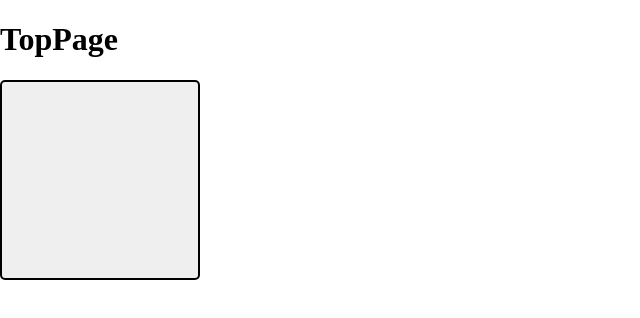
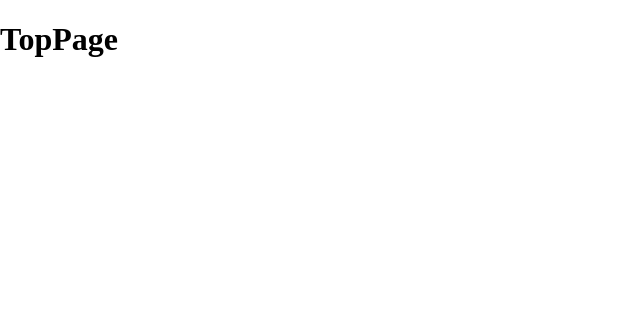
Before and after one commit to watagit/web-programming, a React (Create React App) app: page / in a window 1280 px wide. Shown: the top 318 px of the page, without its empty margins (0-640 px from the left). Built offline with nearby package versions, Linux system fonts and the light colour scheme.

Commit message:
:sparkles: Buttonを作成

```diff
--- a/src/components/pages/TopPage.tsx
+++ b/src/components/pages/TopPage.tsx
@@ -6,7 +6,6 @@ const TopPage: React.FC = () => {
   return (
     <div>
       <h1>TopPage</h1>
-      <Button text={'hello'} width={'200px'} height={'200px'} />
     </div>
   )
 }
```
